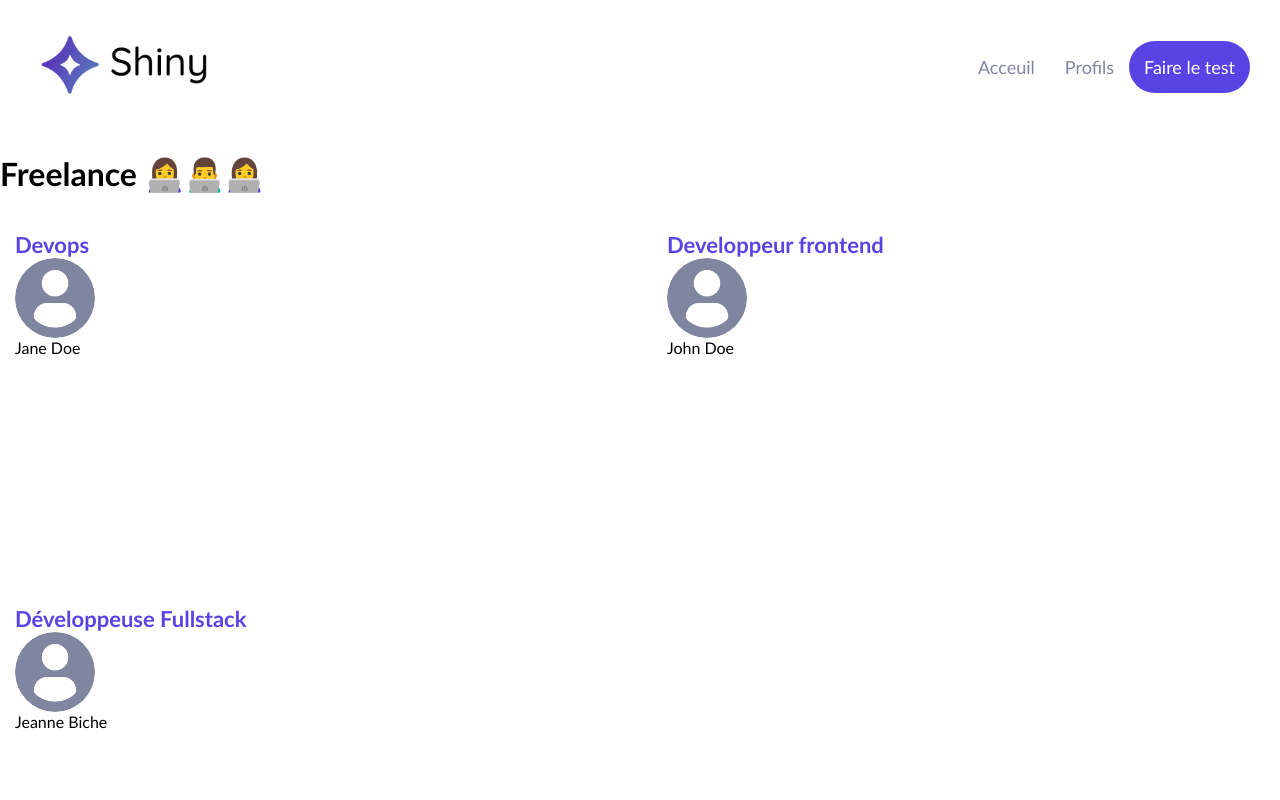
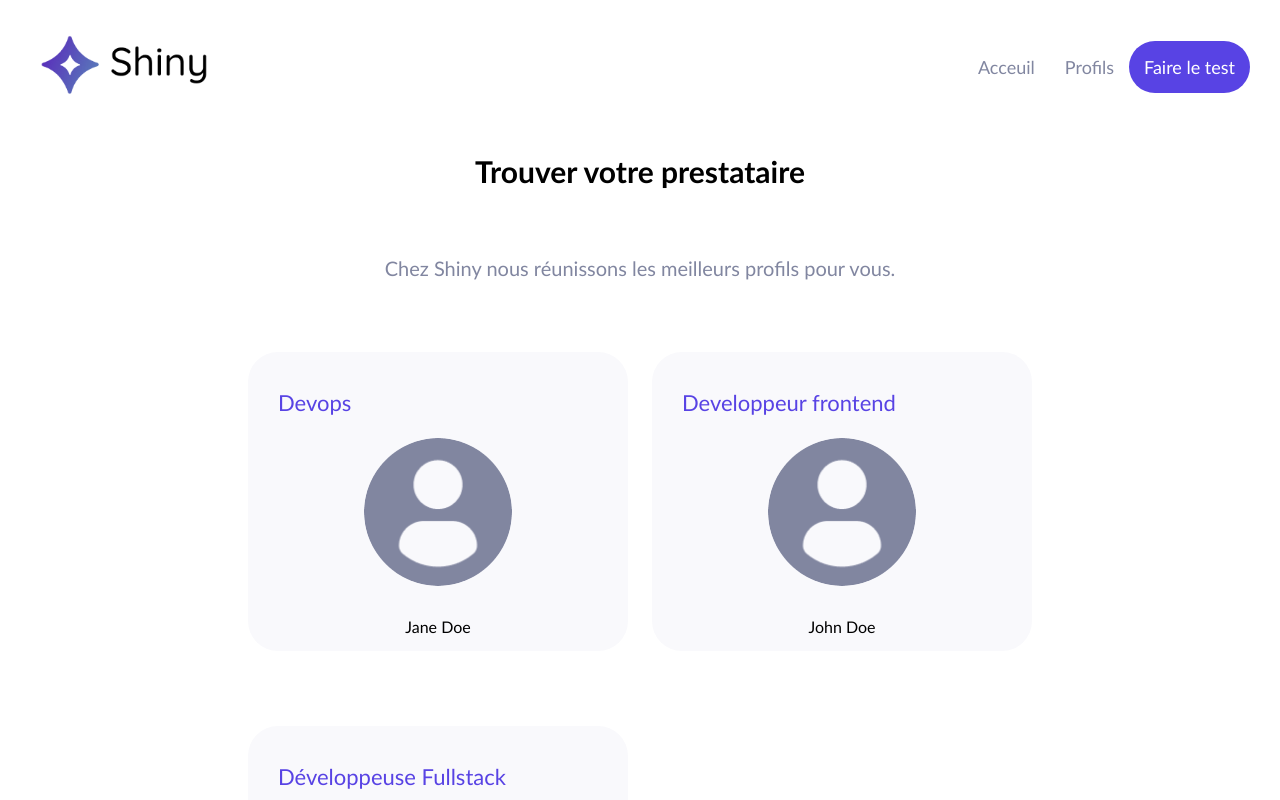
Before and after one commit to RouanLaporal/shiny, a React (Create React App) app: page /freelances in a window 1280 px wide. Shown: the top 800 px of the page. Built offline with nearby package versions, Linux system fonts and the light colour scheme.

Commit message:
Styles add style on the freelance page and card componenet

```diff
--- /dev/null
+++ b/src/components/Card/CardStyles.ts
@@ -0,0 +1,46 @@
+import styled from "styled-components"
+
+export const CardLabel = styled.p`
+    color: #5843e4;
+    font-size: 22px;
+    padding-left:15px;
+    &:hover{
+        text-decoration:underline var(--primary-100);
+    }
+`
+
+export const CardTitle = styled.span`
+    margin-top:31px;
+    &:hover{
+        text-decoration: underline var(--primary-100);
+    }
+`
+
+export const CardContainer = styled.div`
+    display: flex;
+    flex-direction: column;
+    align-items: center;
+`
+export const CardImage = styled.img`
+    height: 148px;
+    width: 148px;
+    border-radius: 50%;
+    &:hover{
+        border: var(--primary-100) 2px solid;
+    }
+`
+
+export const CardWrapper = styled.div`
+    display: flex;
+    flex-direction: column;
+    padding: 15px;
+    background-color: var(--background-light);
+    border-radius: 30px;
+    width: 350px;
+    transition: 200ms;
+    &:hover {
+        cursor: pointer;
+        box-shadow: 2px 2px 10px #e2e3e9;
+        border: var(--primary-100) 2px solid;
+    }
+`
--- a/src/components/Card/ICard.tsx
+++ /dev/null
@@ -1,5 +0,0 @@
-export default interface ICard{
-    label:string,
-    title:string,
-    picture:string
-}
--- a/src/components/Card/index.tsx
+++ b/src/components/Card/index.tsx
@@ -1,38 +1,20 @@
-import ICard from "./ICard"
-import styled from "styled-components"
+import { CardLabel, CardTitle, CardContainer, CardWrapper, CardImage  } from "./CardStyles"
 
-const CardLabel = styled.span`
-    color: #5843e4;
-    font-size: 22px;
-    font-weight: bold;
-`
-const CardImage = styled.img`
-    height: 80px;
-    width: 80px;
-    border-radius: 50%;
-`
-
-const CardWrapper = styled.div`
-    display: flex;
-    flex-direction: column;
-    padding: 15px;
-    background-color: var(--backgroundLight);
-    border-radius: 30px;
-    width: 350px;
-    transition: 200ms;
-    &:hover {
-        cursor: pointer;
-        box-shadow: 2px 2px 10px #e2e3e9;
-    }
-`
+interface ICard{
+    label:string,
+    title:string,
+    picture:string
+}
 
 
 function Card({ label, title, picture }: ICard){
     return (
         <CardWrapper>
             <CardLabel>{label}</CardLabel>
-            <CardImage src={picture} alt="freelance"/>
-            <span>{title}</span>
+            <CardContainer>
+                <CardImage src={picture} alt="freelance"/>
+                <CardTitle>{title}</CardTitle>
+            </CardContainer>
         </CardWrapper>
     )
 }
--- a/src/pages/Freelances/FreelancesStyles.ts
+++ b/src/pages/Freelances/FreelancesStyles.ts
@@ -1,10 +1,32 @@
 import styled from "styled-components"
 
-const CardsContainer = styled.div`
+export const PageTitle = styled.h1`
+  font-size: 30px;
+  color: black;
+  text-align: center;
+  padding-bottom: 30px;
+`
+
+export const ProfileContainer = styled.div`
     display: grid;
     gap: 24px;
     grid-template-rows: 350px 350px;
     grid-template-columns: repeat(2, 1fr);
+    align-items:center;
+    justify-items:center;
 `
 
-export default CardsContainer
+export const FreelanceWrapper = styled.div`
+    display:flex;
+    flex-direction:column;
+    align-items:center;
+`
+
+
+export const Subtitle = styled.h2`
+    font-size: 20px;
+    font-weight: 300;
+    text-align: center;
+    padding-bottom: 30px;
+    color: var(--secondary-100)
+`
--- a/src/pages/Freelances/index.tsx
+++ b/src/pages/Freelances/index.tsx
@@ -1,9 +1,9 @@
 import Card from '../../components/Card'
 import DefaultPicture from '../../assets/profile.png'
-import CardsContainer from './FreelancesStyles'
+import { ProfileContainer, FreelanceWrapper, Subtitle, PageTitle } from './FreelancesStyles'
 
 function Freelances(){
-    const freelanceProfiles = [
+  const freelanceProfiles = [
         {
           name: 'Jane Doe',
           jobTitle: 'Devops',
@@ -21,9 +21,10 @@ function Freelances(){
         },
       ]
     return (
-        <div>
-            <h1>Freelance 👩‍💻👨‍💻👩‍💻</h1>
-            <CardsContainer>
+        <FreelanceWrapper>
+            <PageTitle>Trouver votre prestataire</PageTitle>
+            <Subtitle>Chez Shiny nous réunissons les meilleurs profils pour vous.</Subtitle>
+            <ProfileContainer>
                 {
                     freelanceProfiles.map(((profile, index) => (
                         <Card
@@ -34,8 +35,8 @@ function Freelances(){
                         />
                     )))
                 }
-            </CardsContainer>
-        </div>
+            </ProfileContainer>
+        </FreelanceWrapper>
     )
 }
 
```
